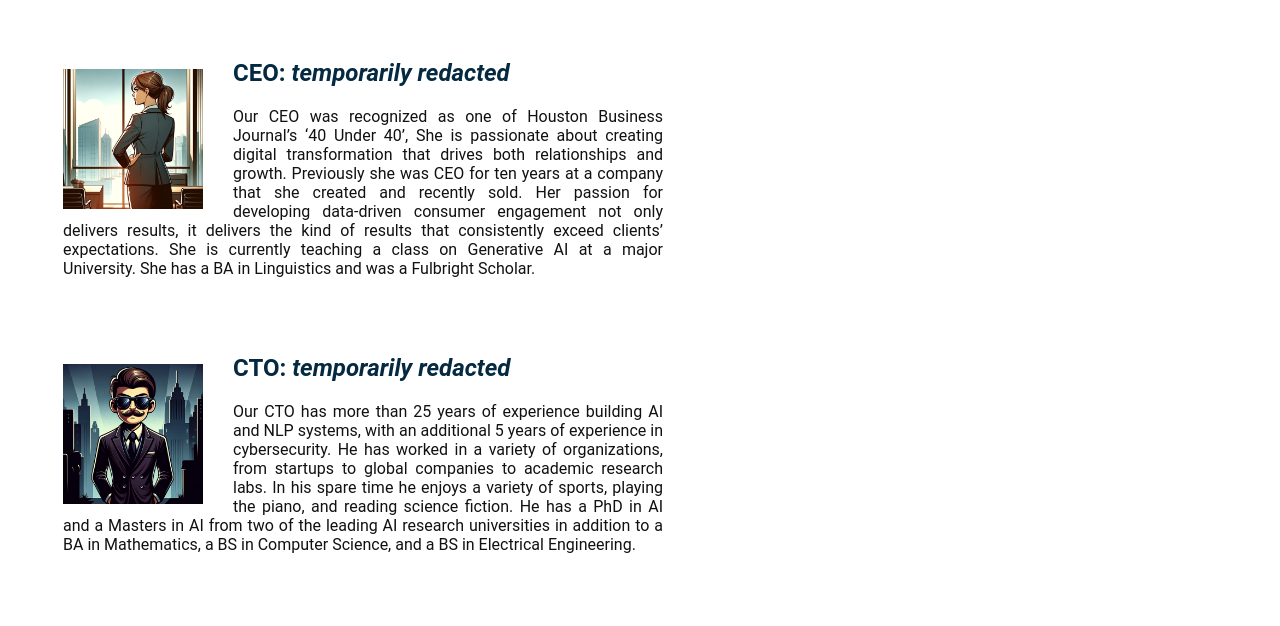
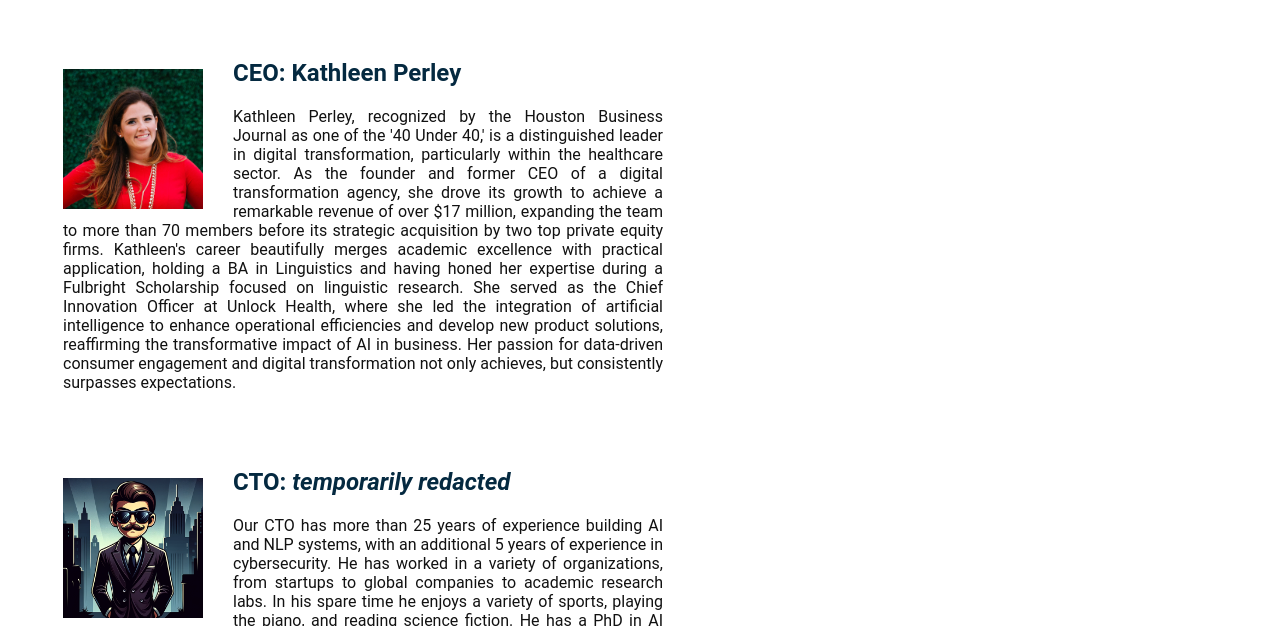
Before and after one commit to augment4/augment4.github.io, a plain HTML site: page index.html in a window 1280 px wide. Both pictures are taken after a click on the element "About". Shown: the part 155-781 px from the top of the page. Drawn offline with Linux system fonts and the light colour scheme.

Commit message:
Update Kathleen's bio and picture

```diff
--- a/index.html
+++ b/index.html
@@ -113,17 +113,21 @@
         <h1>About the Augment4 Team</h1>
 
         <div class="container">
-            <img class="container_image" src="mystery_person_ceo.webp" height="140px" alt="Image of CEO">
+            <img class="container_image" src="kperley-2024.jpg" height="140px" alt="Image of CEO">
             <div class="container_text">
-                <h2>CEO: <i>temporarily redacted</i></h2>
+                <h2>CEO: Kathleen Perley</h2>
                 <p>
-                    Our CEO was recognized as one of Houston Business Journal’s ‘40 Under 40’,
-                    She is passionate about creating digital transformation that drives both relationships and
-                    growth. Previously she was CEO for ten years at a company that she created and recently sold.
-                    Her passion for developing data-driven consumer engagement not only delivers results, it
-                    delivers the kind of results that consistently exceed clients’ expectations.
-                    She is currently teaching a class on Generative AI at a major University. She has a BA in Linguistics
-                    and was a Fulbright Scholar.
+                    Kathleen Perley, recognized by the Houston Business Journal as one of the '40 Under 40,'
+                    is a distinguished leader in digital transformation, particularly within the healthcare sector.
+                    As the founder and former CEO of a digital transformation agency, she drove its growth to
+                    achieve a remarkable revenue of over $17 million, expanding the team to more than 70 members
+                    before its strategic acquisition by two top private equity firms. Kathleen's career beautifully
+                    merges academic excellence with practical application, holding a BA in Linguistics and having
+                    honed her expertise during a Fulbright Scholarship focused on linguistic research. She served
+                    as the Chief Innovation Officer at Unlock Health, where she led the integration of artificial
+                    intelligence to enhance operational efficiencies and develop new product solutions, reaffirming
+                    the transformative impact of AI in business. Her passion for data-driven consumer engagement
+                    and digital transformation not only achieves, but consistently surpasses  expectations.
                 </p>
             </div>
         </div>
```
Also changed, not shown: kperley-2024.jpg (added).
